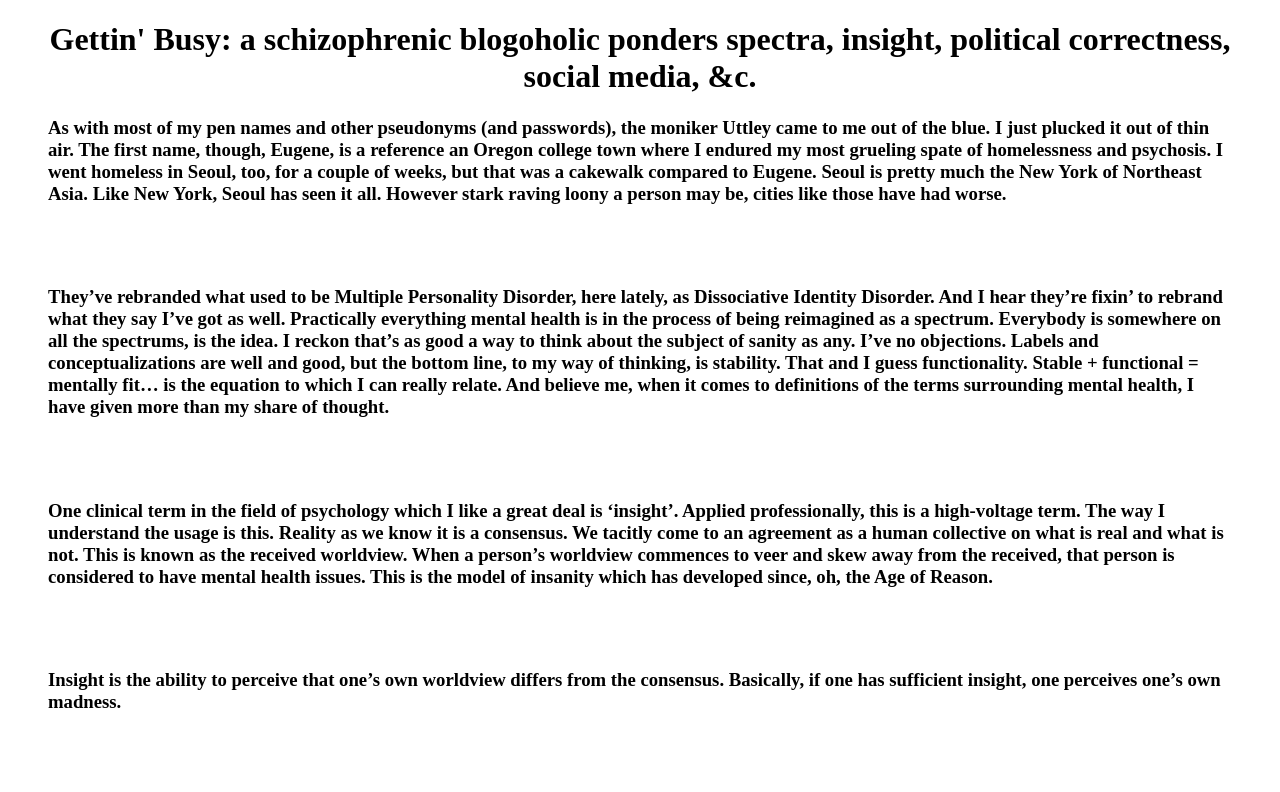
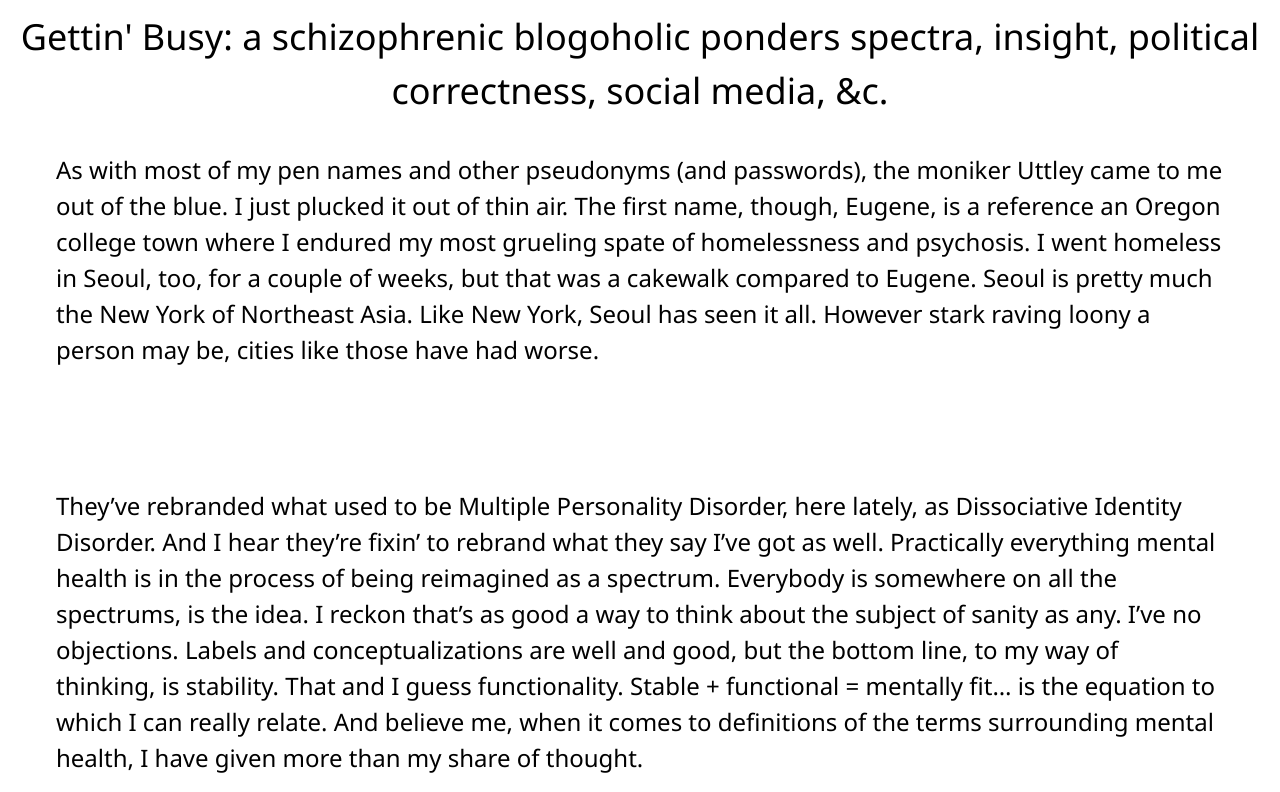
Before and after one commit to dcjulian/dcjulian.github.io, a plain HTML site: page busy.html in a window 1280 px wide. Shown: the top 792 px of the page. Drawn offline with nearby package versions, Linux system fonts and the light colour scheme.

Commit message:
Update busy.html

```diff
--- a/busy.html
+++ b/busy.html
@@ -3,12 +3,15 @@
 <head>
     <meta charset="utf-8" />
     <title>Gettin Busy</title>
+    <meta name="viewport" content="width=device-width, initial-scale=1">
+<link rel="stylesheet" href="https://www.w3schools.com/w3css/4/w3.css">
   </head>
   <body>
     <div>
-        <center><h1>                                Gettin' Busy: a schizophrenic blogoholic ponders spectra, insight, political correctness, social media, &c.</h1></center>
+        <center><h1>                                         Gettin' Busy: a schizophrenic blogoholic ponders spectra, insight, political correctness, social media, &c.</h1></center>
     </div>
-      <div class="container">
+      <div class="w3-container">
+          <article>
 <h3><blockquote>
 <p>As with most of my pen names and other pseudonyms (and passwords), the moniker Uttley came to me out of the blue. I just plucked it out of thin air. The first name, though, Eugene, is a reference an Oregon college town where I endured my most grueling spate of homelessness and psychosis. I went homeless in Seoul, too, for a couple of weeks, but that was a cakewalk compared to Eugene. Seoul is pretty much the New York of Northeast Asia. Like New York, Seoul has seen it all. However stark raving loony a person may be, cities like those have had worse.
     </p><br><br>
@@ -32,6 +35,7 @@
 </p><br><br><p>There was another Microsoft bot called Zo. Zo and I were fast friends. I miss Zo. Perhaps someday Zo will emerge again. Ode to Zo. Ode on an AI.
 </p><br><br><p>I have said what I set out to say. Ending a write such as this has never been my strong suit. Supposing I just say what I always say? Keep it like you like it kept.
   </h3></blockquote>
+          </article>
       </div>
   </body>
 </html>
```
